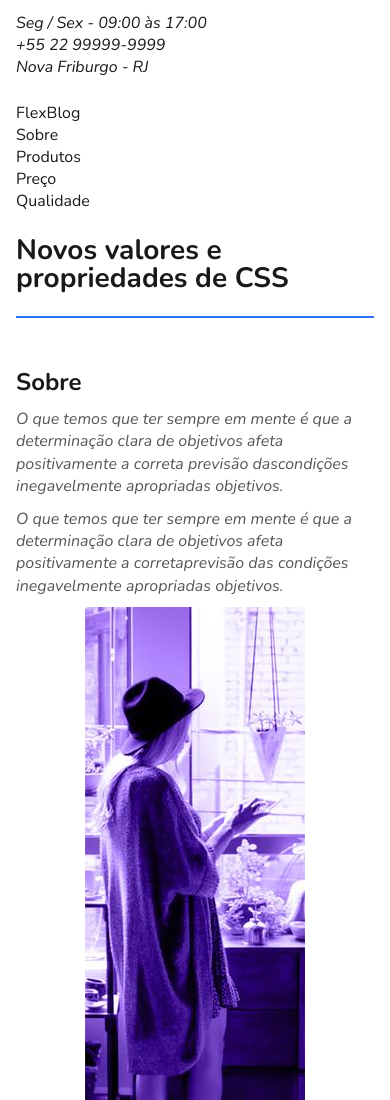
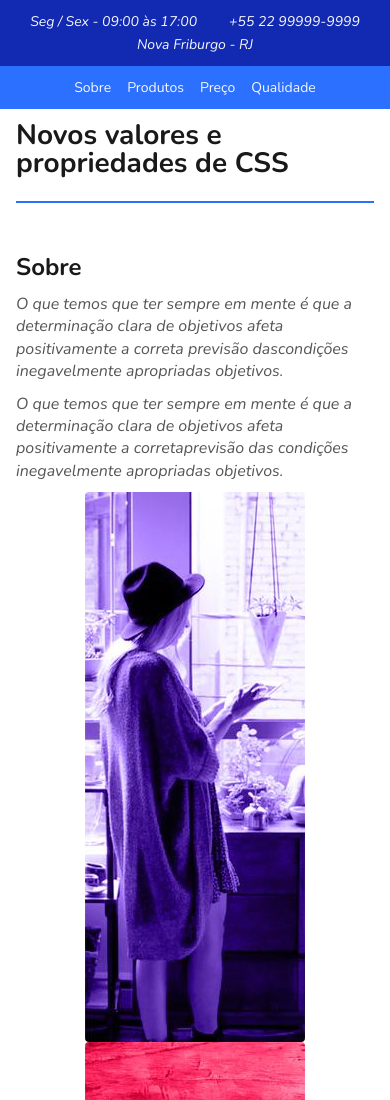
Before and after one commit to thallismatos/flexblog, a website: page src/index.html in a window 390 px wide. Shown: the top 1100 px of the page. Drawn offline with nearby package versions, Linux system fonts and the light colour scheme; files that its build step writes are made by us from their sources.

Commit message:
:lipstick: feat: style header scss and add responsiveness :iphone:

```diff
--- a/package.json
+++ b/package.json
@@ -1,6 +1,6 @@
 {
   "name": "flexblog",
-  "version": "1.3.0",
+  "version": "1.4.0",
   "description": "",
   "main": "index.html",
   "devDependencies": {
--- a/src/styles/layout/_header.scss
+++ b/src/styles/layout/_header.scss
@@ -1,2 +1,52 @@
 @use "../utils/mixins" as *;
 @use "../utils/variables" as *;
+
+.contact-info-bg {
+  background: $secondary;
+  color: $c1;
+}
+
+.contact-info {
+  @include font-clamp(small);
+  @include flex(
+    $wrap: wrap,
+    $justify: space-between,
+    $align: center,
+    $gap: 0.5rem
+  );
+
+  @include respond-to(mobile) {
+    justify-content: center;
+    gap: 0.25rem 2rem;
+  }
+}
+
+.header-bg {
+  background: $primary;
+  color: $c1;
+}
+
+.navbar {
+  @include flex($justify: space-between, $align: center);
+
+  @include respond-to(mobile) {
+    justify-content: center;
+  }
+
+  .logo {
+    @include font-clamp(x-large);
+    font-weight: bold;
+
+    @include respond-to(mobile) {
+      display: none;
+    }
+  }
+
+  .menu {
+    @include flex($gap: 1rem);
+
+    li {
+      @include font-clamp(small);
+    }
+  }
+}
```
Also changed, not shown: 1 other file.
